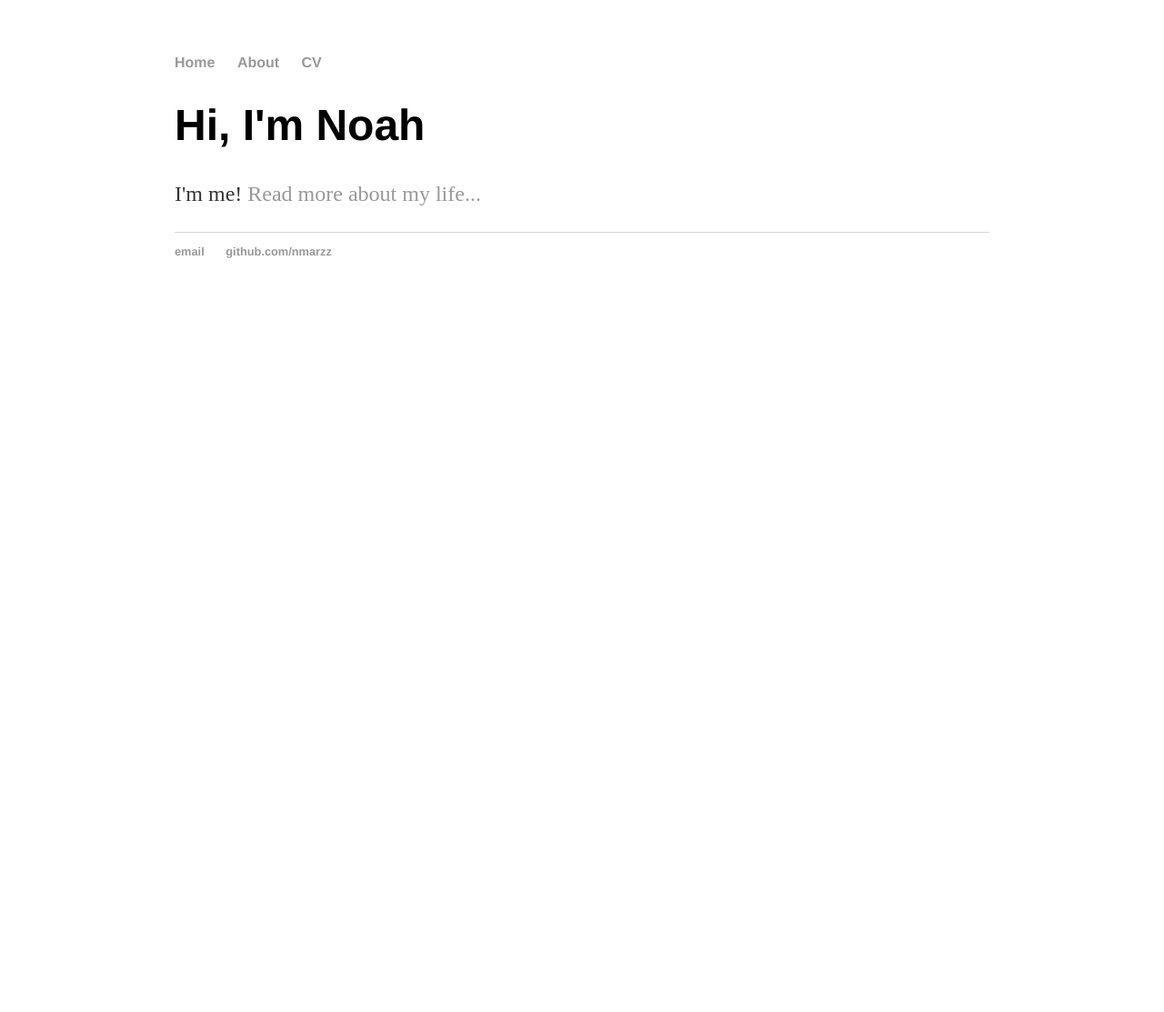
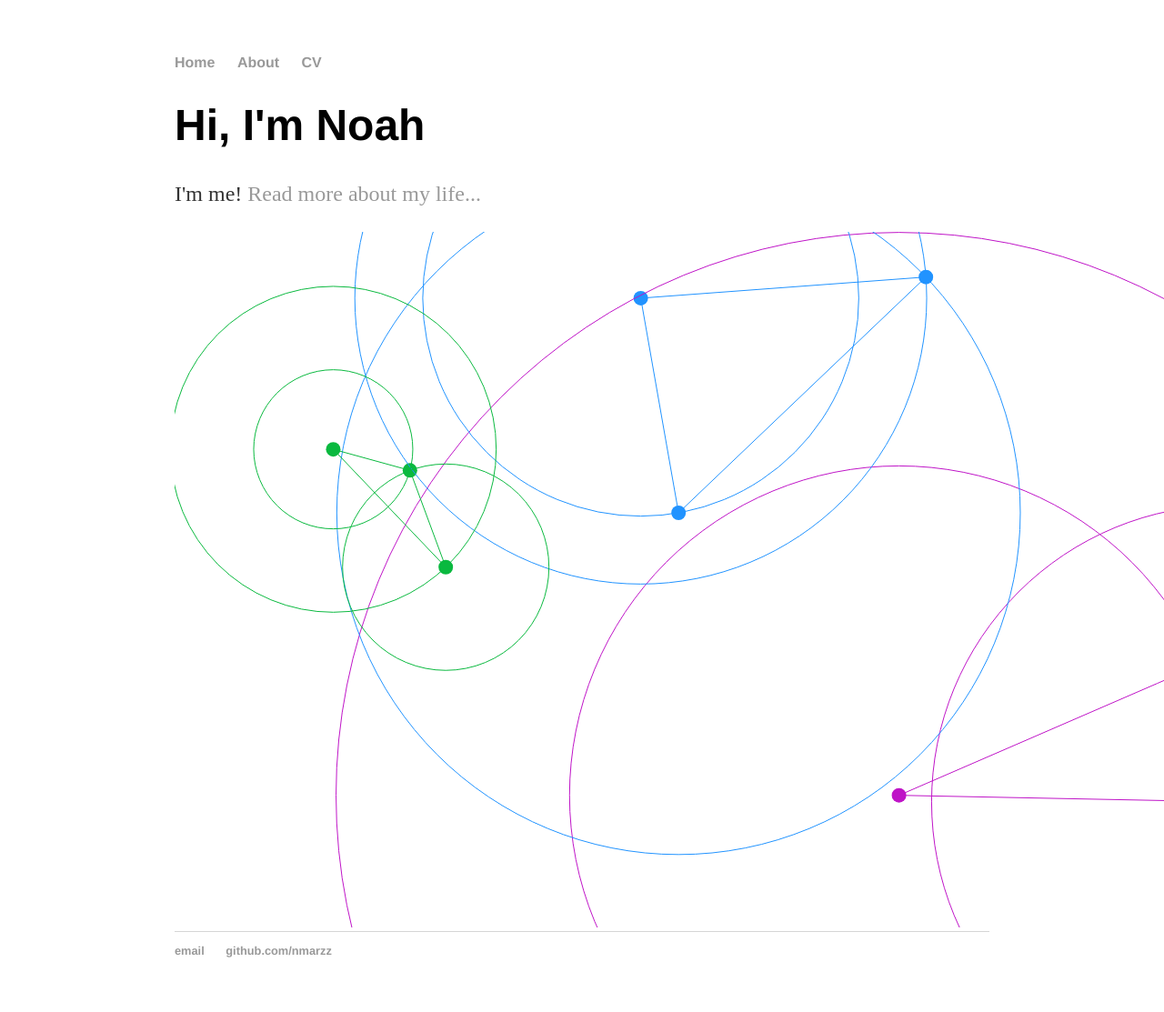
Before and after one commit to nmarzz/nmarzz.github.io, a Jekyll site: the page built from index.html, in a window 1280 px wide. Shown: the whole page at 91% size. Built offline with Jekyll 4.4.1, drawn with Linux system fonts in a browser that asks for light colours; before the commit the page ends 900 px from its top, so only the background shows below that.

Commit message:
updates to index

```diff
--- a/index.html
+++ b/index.html
@@ -2,7 +2,16 @@
 layout: default
 title: Noah Marshall
 ---
+<script type="text/javascript" src = "./animate.js"></script>
+<body onLoad="init();">
+
+
 <div class="blurb">
 	<h1>Hi, I'm Noah</h1>
 	<p>I'm me! <a href="/about">Read more about my life...</a></p>
 </div><!-- /.blurb -->
+
+
+  <canvas id="myCanvas" width="1400" height="765" >
+  </canvas>
+</body>
```
